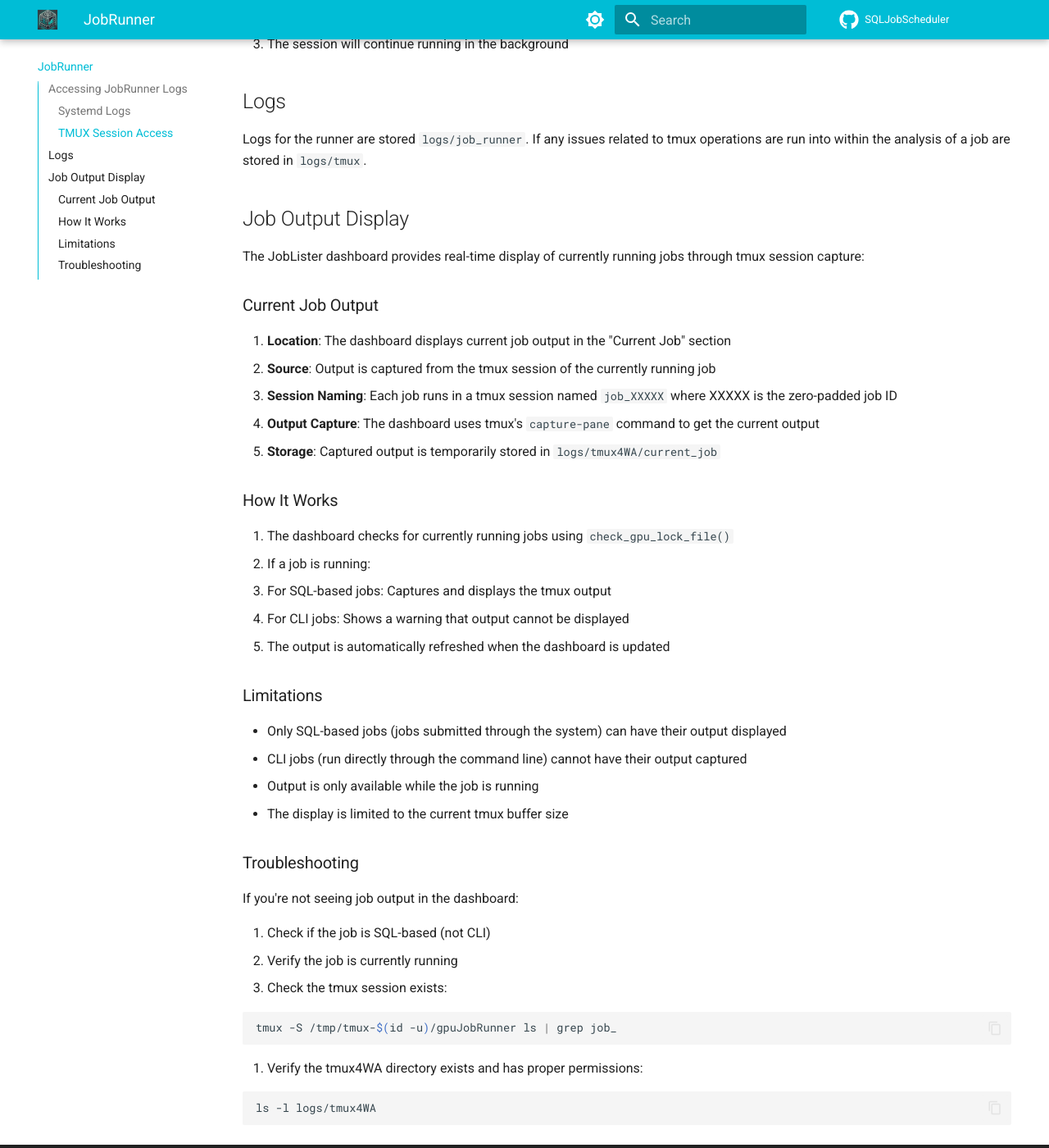
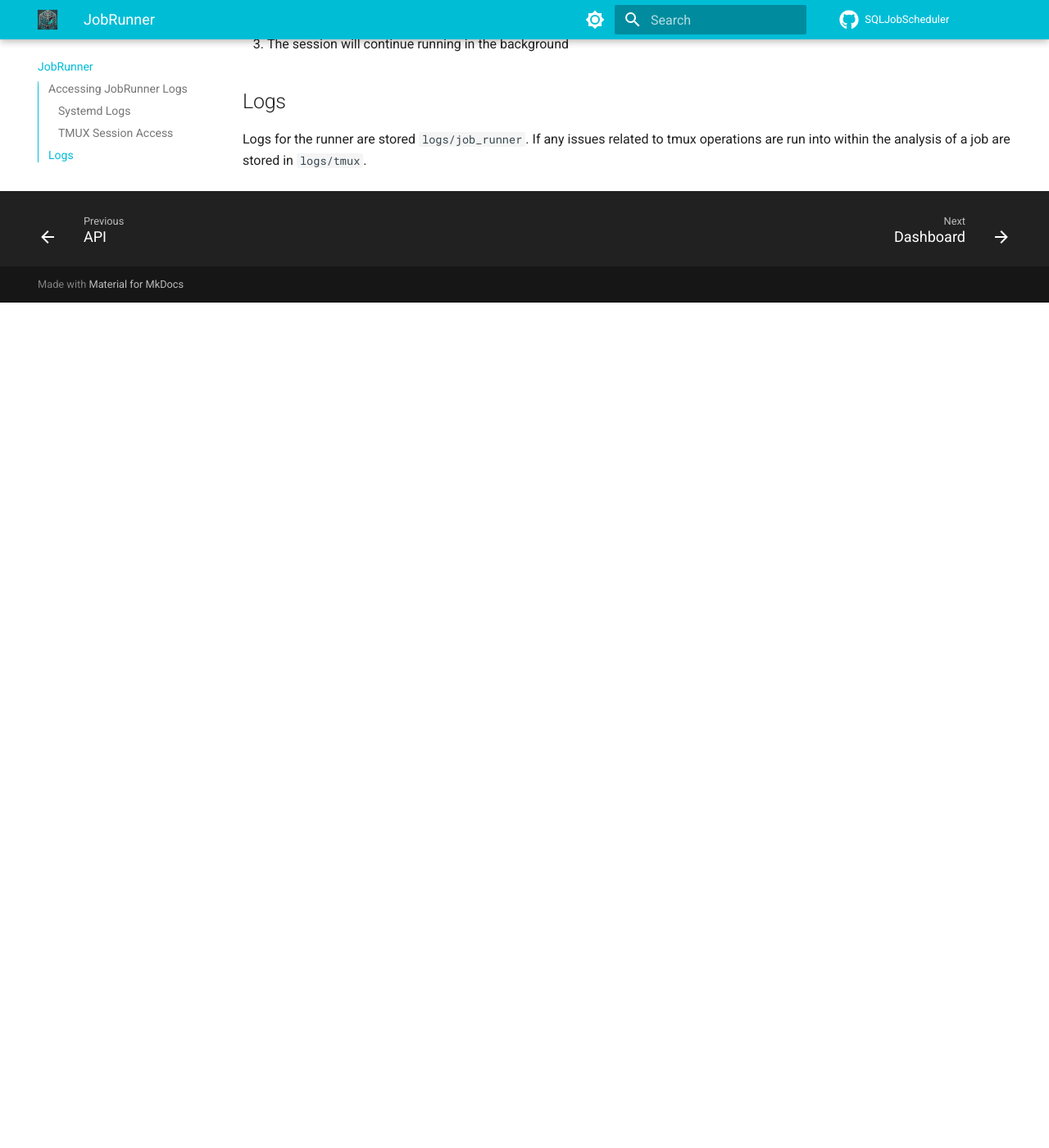
Before and after one commit to thicclatka/SQLJobScheduler, an MkDocs documentation site: the page built from docs/03_jobrunner.md, in a window 1280 px wide and 1400 px high, scrolled down 1125 px. Shown: the whole window at 82% size. Built offline with MkDocs 1.6.1 and Material for MkDocs 9.7.7, drawn with Linux system fonts in a browser that asks for light colours; comment, search, counter and statistics services are not loaded; after the commit the page ends 1494 px from its top, so only the background shows below that.

Commit message:
remove broken image && updating documentation

````diff
--- a/docs/03_jobrunner.md
+++ b/docs/03_jobrunner.md
@@ -52,48 +52,3 @@ tmux -S /tmp/tmux-$(id -u)/gpuJobRunner attach -t JobRunner
 ## Logs
 
 Logs for the runner are stored `logs/job_runner`. If any issues related to tmux operations are run into within the analysis of a job are stored in `logs/tmux`.
-
-## Job Output Display
-
-The JobLister dashboard provides real-time display of currently running jobs through tmux session capture:
-
-### Current Job Output
-
-1. **Location**: The dashboard displays current job output in the "Current Job" section
-2. **Source**: Output is captured from the tmux session of the currently running job
-3. **Session Naming**: Each job runs in a tmux session named `job_XXXXX` where XXXXX is the zero-padded job ID
-4. **Output Capture**: The dashboard uses tmux's `capture-pane` command to get the current output
-5. **Storage**: Captured output is temporarily stored in `logs/tmux4WA/current_job`
-
-### How It Works
-
-1. The dashboard checks for currently running jobs using `check_gpu_lock_file()`
-2. If a job is running:
-   - For SQL-based jobs: Captures and displays the tmux output
-   - For CLI jobs: Shows a warning that output cannot be displayed
-3. The output is automatically refreshed when the dashboard is updated
-
-### Limitations
-
-- Only SQL-based jobs (jobs submitted through the system) can have their output displayed
-- CLI jobs (run directly through the command line) cannot have their output captured
-- Output is only available while the job is running
-- The display is limited to the current tmux buffer size
-
-### Troubleshooting
-
-If you're not seeing job output in the dashboard:
-
-1. Check if the job is SQL-based (not CLI)
-2. Verify the job is currently running
-3. Check the tmux session exists:
-
-```bash
-tmux -S /tmp/tmux-$(id -u)/gpuJobRunner ls | grep job_
-```
-
-4. Verify the tmux4WA directory exists and has proper permissions:
-
-```bash
-ls -l logs/tmux4WA
-```
````
Also changed, not shown: docs/04_joblister.md (+1 -0 lines).
